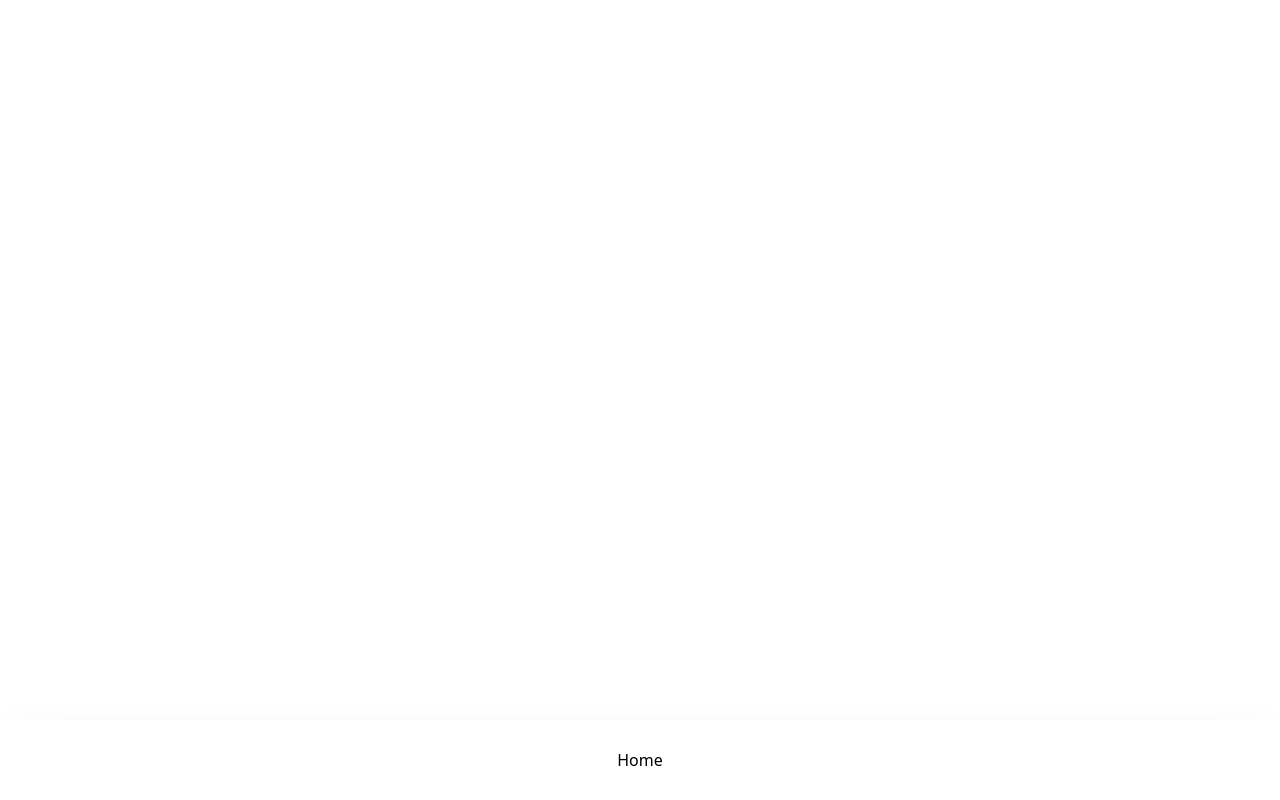
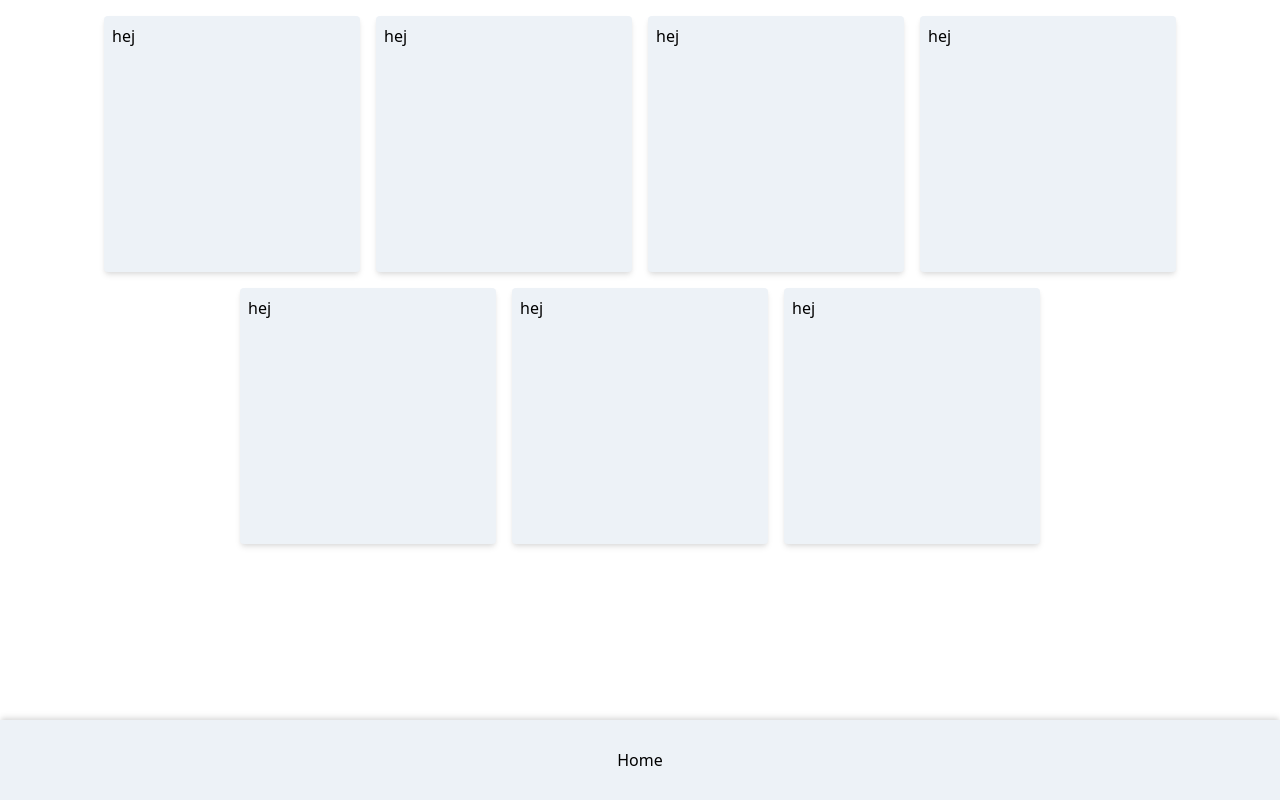
Before and after one commit to qxtno/wellington-weather, a React (Create React App) app: page / in a window 1280 px wide. Built offline with nearby package versions, Linux system fonts and the light colour scheme.

Commit message:
example cards

```diff
--- a/package.json
+++ b/package.json
@@ -7,11 +7,13 @@
     "@testing-library/jest-dom": "^4.2.4",
     "@testing-library/react": "^9.4.0",
     "@testing-library/user-event": "^7.2.1",
+    "@types/classnames": "^2.2.9",
     "@types/jest": "^24.0.24",
     "@types/node": "^12.12.22",
     "@types/react": "^16.9.17",
     "@types/react-dom": "^16.9.4",
     "autoprefixer": "^9.7.3",
+    "classnames": "^2.2.6",
     "postcss-cli": "^6.1.3",
     "react": "^16.12.0",
     "react-dom": "^16.12.0",
--- a/src/components/Nav.tsx
+++ b/src/components/Nav.tsx
@@ -1,7 +1,6 @@
 import React from 'react';
-import { NavProps } from '../types';
 
-export const Nav: React.FC<NavProps> = ({ content }) => {
+export const Nav: React.FC = () => {
   function render() {
     return <div className="flex justify-center items-center h-full">Home</div>;
   }
--- a/src/components/Root.tsx
+++ b/src/components/Root.tsx
@@ -1,5 +1,6 @@
 import React from 'react';
 import { Nav } from './Nav';
+import { WeatherCards } from './WeatherCards';
 
 export const Root: React.FC = () => {
   return (
@@ -8,9 +9,20 @@ export const Root: React.FC = () => {
       style={{ display: 'grid', gridTemplateRows: 'auto 80px' }}
     >
       <main className="overflow-auto">
-        <div />
+        <div className="pb-2">
+          {/* TODO router */}
+
+          <WeatherCards />
+        </div>
       </main>
-      <div className="shadow-2xl" style={{ gridRow: 2 }}>
+      <div
+        className="bg-gray-200 z-0"
+        style={{
+          gridRow: 2,
+          boxShadow:
+            '0 -4px 6px -1px rgba(0, 0, 0, 0.1), 0 -2px 4px -1px rgba(0, 0, 0, 0.06)'
+        }}
+      >
         <Nav />
       </div>
     </div>
--- /dev/null
+++ b/src/components/WeatherCards.tsx
@@ -0,0 +1,37 @@
+import React from 'react';
+import classNames from 'classnames';
+import { CardContainerProps } from '../types';
+
+const CardContainer: React.FC<CardContainerProps> = ({
+  children,
+  className = 'bg-gray-200'
+}) => {
+  const cardClass = classNames(
+    'h-64 m-2 p-2 rounded shadow-md w-64',
+    className
+  );
+
+  return <div className={cardClass}>{children}</div>;
+};
+
+const AddLocationCard: React.FC = () => {
+  return (
+    <CardContainer>
+      <div>hej</div>
+    </CardContainer>
+  );
+};
+
+export const WeatherCards: React.FC = () => {
+  return (
+    <div className="flex flex-wrap justify-center my-2">
+      <AddLocationCard />
+      <AddLocationCard />
+      <AddLocationCard />
+      <AddLocationCard />
+      <AddLocationCard />
+      <AddLocationCard />
+      <AddLocationCard />
+    </div>
+  );
+};
--- a/src/types.ts
+++ b/src/types.ts
@@ -1,3 +1,3 @@
-export interface NavProps {
-  content?: string;
+export interface CardContainerProps {
+  className?: string;
 }
```
Also changed, not shown: 1 other file (tests, documents, lock files or other folders).
